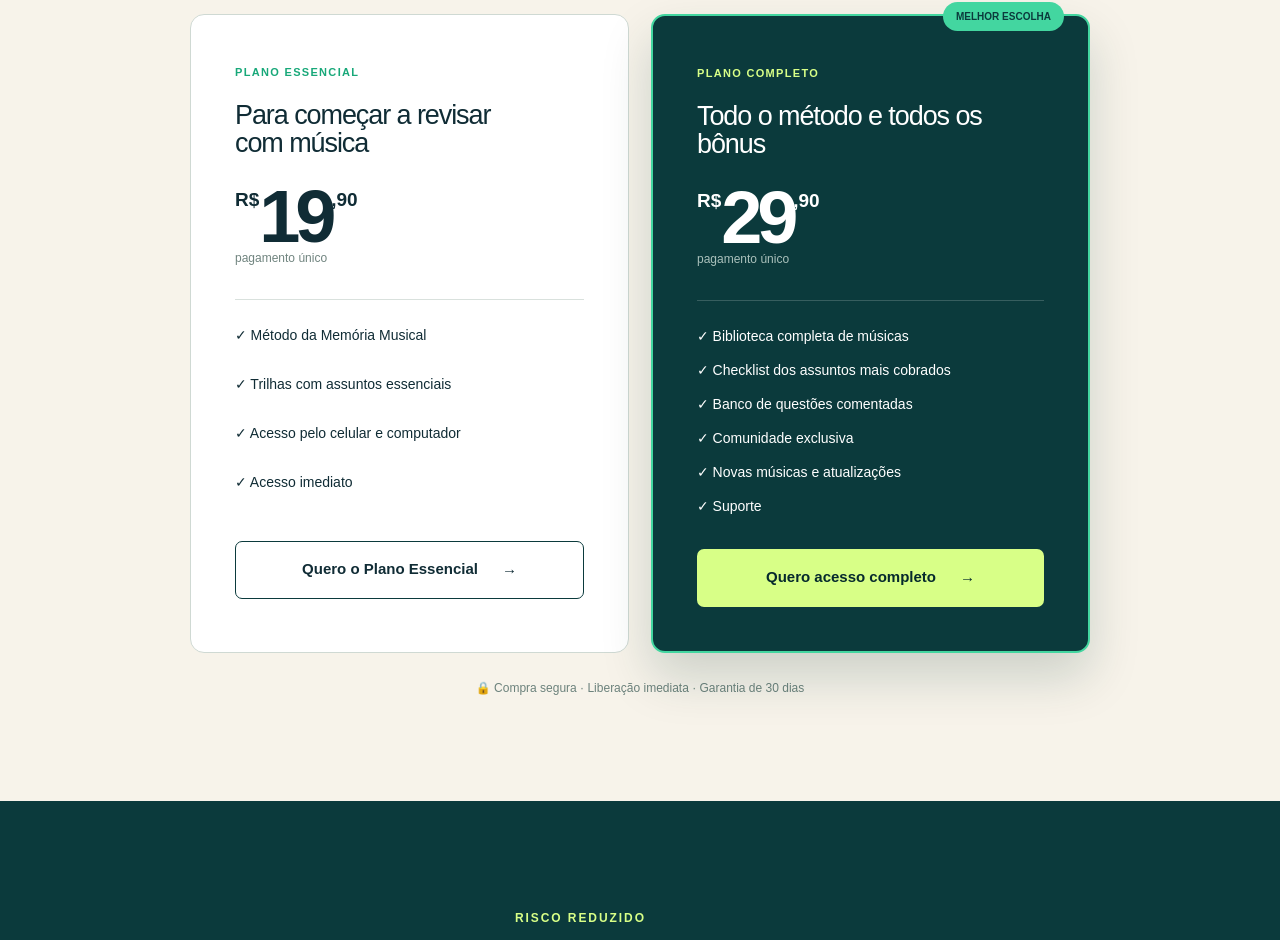
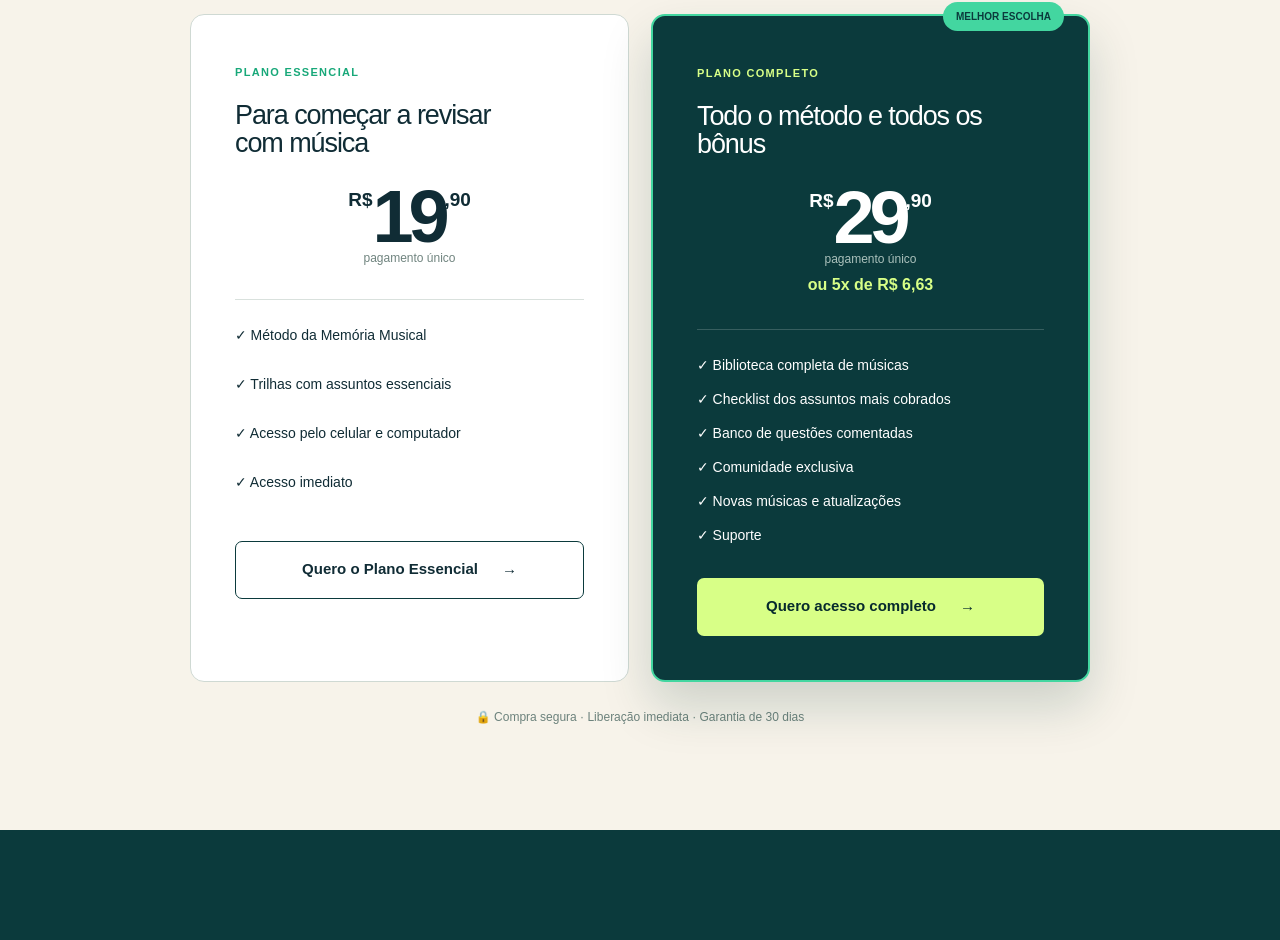
Before and after one commit to TACIO10/Enfermusic-upsell, a Next.js app: page / in a window 1280 px wide. Shown: the part 7826-8766 px from the top of the page. Built offline with nearby package versions, Linux system fonts and the light colour scheme.

Commit message:
Center pricing and add installments

```diff
--- a/app/globals.css
+++ b/app/globals.css
@@ -178,11 +178,12 @@ h3 { font-size: 25px; }
 .plan-tag { color: var(--mint-dark); font-size: 11px; font-weight: 900; letter-spacing: .12em; text-transform: uppercase; }
 .featured .plan-tag { color: var(--lime); }
 .price-card h3 { max-width: 300px; margin: 18px 0 28px; font-size: 27px; }
-.price { display: flex; align-items: flex-start; margin-bottom: 0; }
+.price { display: flex; justify-content: center; align-items: flex-start; margin-bottom: 0; }
 .price strong { font-size: 74px; line-height: .85; letter-spacing: -.07em; }
 .price small { font-size: 19px; font-weight: 900; }
-.payment { color: #70847f; font-size: 12px; }
+.payment { color: #70847f; font-size: 12px; text-align: center; }
 .featured .payment { color: #abc1bc; }
+.installments { margin: 5px 0 0; color: var(--lime); font-size: 16px; font-weight: 900; text-align: center; }
 .price-card ul { min-height: 210px; margin: 32px 0; padding-top: 25px; border-top: 1px solid #d9e1dd; font-size: 14px; }
 .featured ul { border-color: rgba(255,255,255,.18); }
 .price-card .button { width: 100%; }
--- a/app/page.tsx
+++ b/app/page.tsx
@@ -356,6 +356,7 @@ export default function Home() {
               <h3>Todo o método e todos os bônus</h3>
               <div className="price"><small>R$</small><strong>29</strong><small>,90</small></div>
               <p className="payment">pagamento único</p>
+              <p className="installments">ou 5x de R$ 6,63</p>
               <ul>
                 <li>✓ Biblioteca completa de músicas</li>
                 <li>✓ Checklist dos assuntos mais cobrados</li>
```
Also changed, not shown: 2 other files (tests, documents, lock files or other folders).
